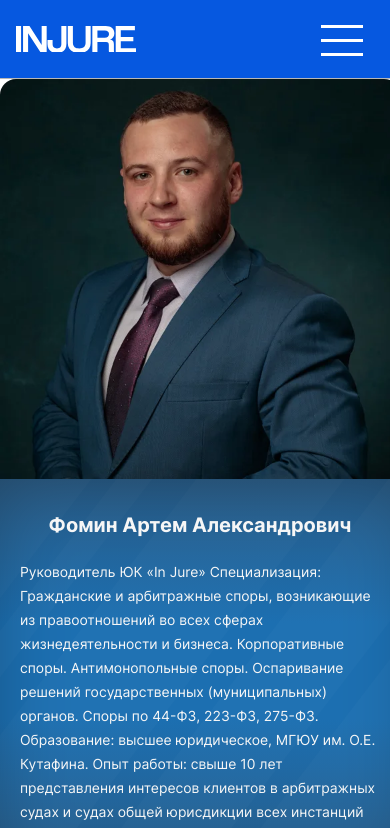
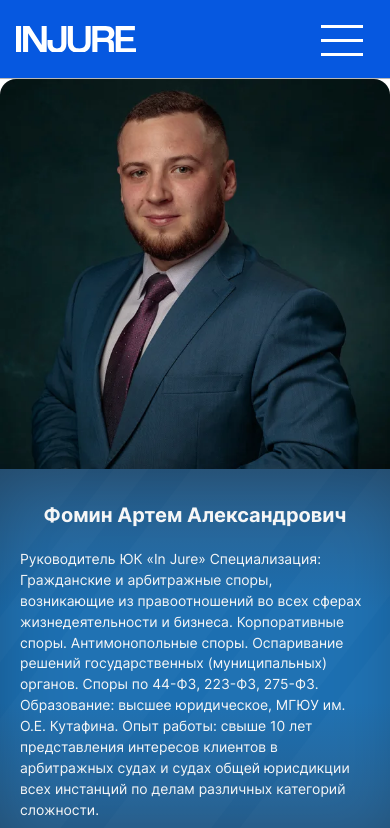
Before and after one commit to RomanTolkachev/injure, a React (Create React App) app: page /team in a window 390 px wide. Shown: the top 828 px of the page. Built offline with nearby package versions, Linux system fonts and the light colour scheme.

Commit message:
did some team adaptive

```diff
--- a/src/components/Header/SectionDescription.tsx
+++ b/src/components/Header/SectionDescription.tsx
@@ -20,10 +20,10 @@ export const SectionDescription: FunctionComponent<ISectionDescription> = ({
       <img
         src={BGImage}
         alt="bg"
-        className="absolute z-[6] h-full w-full object-cover"
+        className="absolute z-[2] h-full w-full object-cover"
       />
-      <div className="absolute z-[7] h-full w-full bg-my-blue-light opacity-30"></div>
-      <div className="absolute z-[8] h-full w-full md:p-5 lg:p-7 xl:p-10">
+      <div className="absolute z-[3] h-full w-full bg-my-blue-light opacity-30"></div>
+      <div className="absolute z-[4] h-full w-full md:p-5 lg:p-7 xl:p-10">
         <BroadCrumbs />
         <h2 className="font-black first-letter:capitalize md:text-3xl lg:text-5xl xl:text-6xl 2xl:text-7xl">
           {header}
--- a/src/components/Team/EmployeeCard.tsx
+++ b/src/components/Team/EmployeeCard.tsx
@@ -39,7 +39,7 @@ export const EmployeeCard: FunctionComponent<IEmployeeCard> = ({ person }) => {
         </div>
       </div>
 
-      <div className="mx-auto w-[400px] overflow-hidden rounded-2xl shadow-xl md:hidden">
+      <div className="mx-auto w-full min-w-[340px] max-w-[400px] overflow-hidden rounded-2xl shadow-xl sm:w-[400px] md:hidden">
         <div className="aspect-square w-full bg-[#162d2e]">
           <ImgCustom
             src={person.photoTeam}
@@ -49,14 +49,14 @@ export const EmployeeCard: FunctionComponent<IEmployeeCard> = ({ person }) => {
         </div>
         <div className="relative aspect-square w-full text-my-white">
           <Sprite bottomEmployeeCard={true} className="absolute" />
-          <div className="absolute flex h-full flex-col">
+          <div className="absolute flex h-full flex-col overflow-y-auto">
             <div className="px-5 py-8">
               <h3 className="mb-5 text-center text-xl font-bold">
                 {person.bio}
               </h3>
-              <span className="shrink grow text-[0.87rem] lg:text-base">
+              <p className="min-h-fit shrink grow text-[0.87rem] lg:text-base">
                 {person.experience}
-              </span>
+              </p>
             </div>
           </div>
         </div>
--- a/src/components/utils/BroadCrumbs.tsx
+++ b/src/components/utils/BroadCrumbs.tsx
@@ -3,7 +3,9 @@ import { Link, useLocation } from "react-router-dom";
 import { useSelectorTyped as useSelector } from "../../services/hooks/typedUseSelector";
 import { IMenuItem } from "../../services/utils/types";
 
-export const BroadCrumbs: FunctionComponent = () => {
+export const BroadCrumbs: FunctionComponent<{ className?: string }> = ({
+  className,
+}) => {
   const location = useLocation();
   const navList = useSelector((state) => state.app.navList);
 
@@ -17,7 +19,7 @@ export const BroadCrumbs: FunctionComponent = () => {
   const currentLocation = getPath(navList, location.pathname);
 
   return (
-    <div className="first-letter:capitalize">
+    <div className={`first-letter:capitalize ${className}`}>
       <div className="md:mb-5 lg:mb-7 xl:mb-10">
         <Link to={"/"} className="nav">
           главная
```
